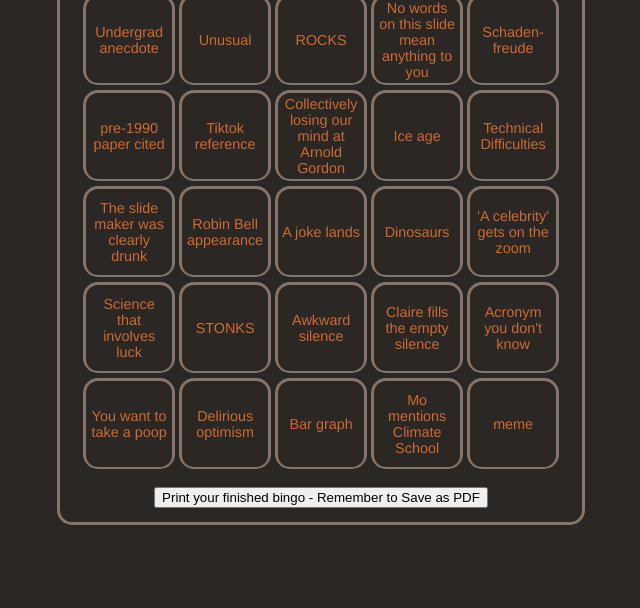
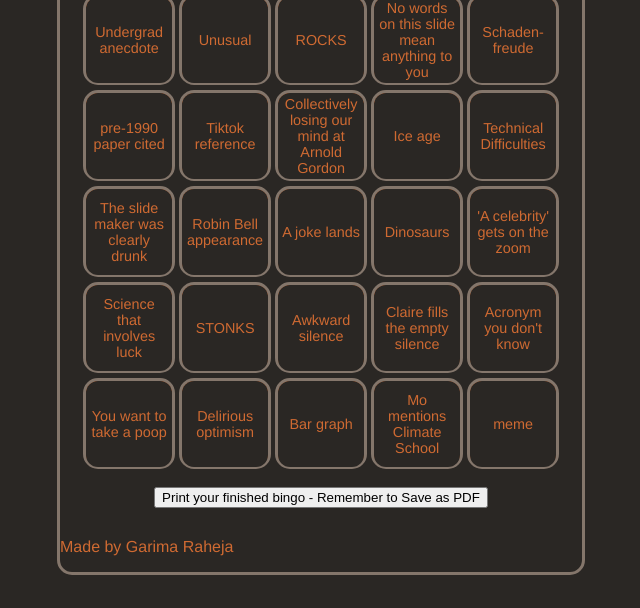
Before and after one commit to graheja/lamontbingo, a plain HTML site: page index.html in a window 1280 px wide. Shown: the part 229-837 px from the top of the page, without its empty margins (319-959 px from the left). Before the commit the page ends 800 px from the top, so only its background shows below. Drawn offline with nearby package versions, Linux system fonts and the light colour scheme.

Commit message:
lamont text only, logging off for the night, added name

```diff
--- a/index.html
+++ b/index.html
@@ -125,7 +125,7 @@
 
 
 
-
+<p>Made by Garima Raheja</p>
 
 
 
```
